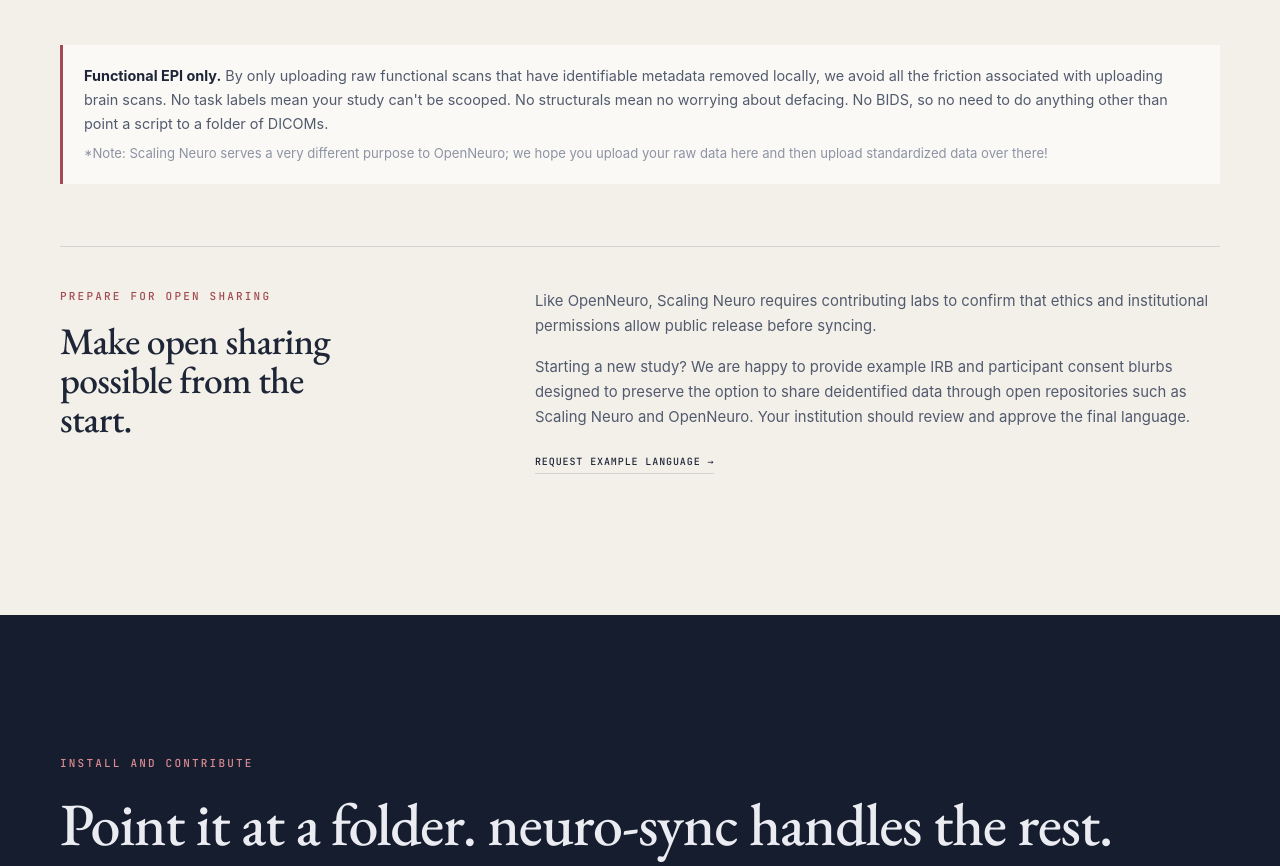
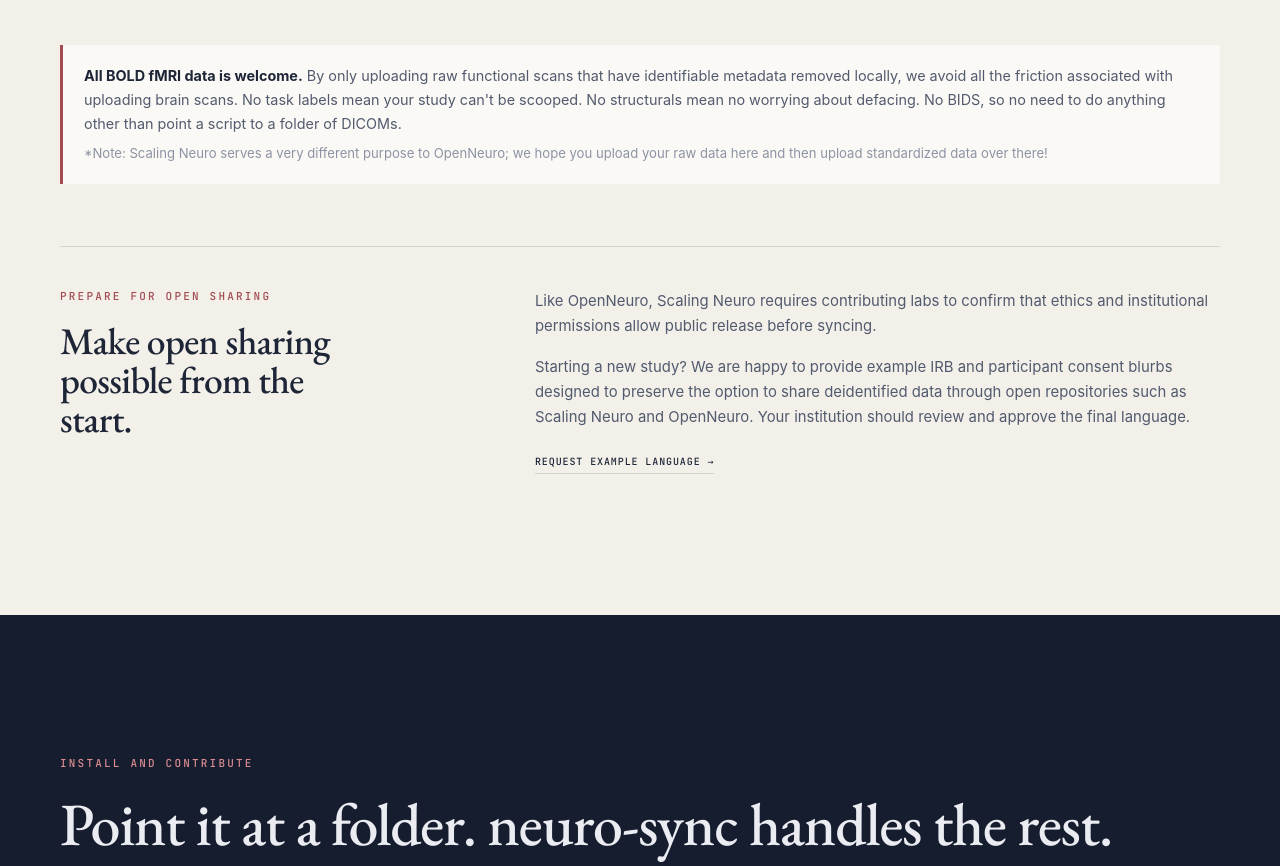
Before and after one commit to SophontAI/scalingneuro, a plain HTML site: page index.html in a window 1280 px wide. Shown: the part 2202-3068 px from the top of the page. Drawn offline with nearby package versions, Linux system fonts and the light colour scheme.

Commit message:
Welcome all BOLD fMRI contributions

```diff
--- a/index.html
+++ b/index.html
@@ -193,7 +193,7 @@
           </article>
         </div>
         <p class="boundary">
-          <strong>Functional EPI only.</strong> By only uploading raw functional scans that
+          <strong>All BOLD fMRI data is welcome.</strong> By only uploading raw functional scans that
           have identifiable metadata removed locally, we avoid all the friction associated
           with uploading brain scans. No task labels mean your study can't be scooped. No
           structurals mean no worrying about defacing. No BIDS, so no need to do anything
```
